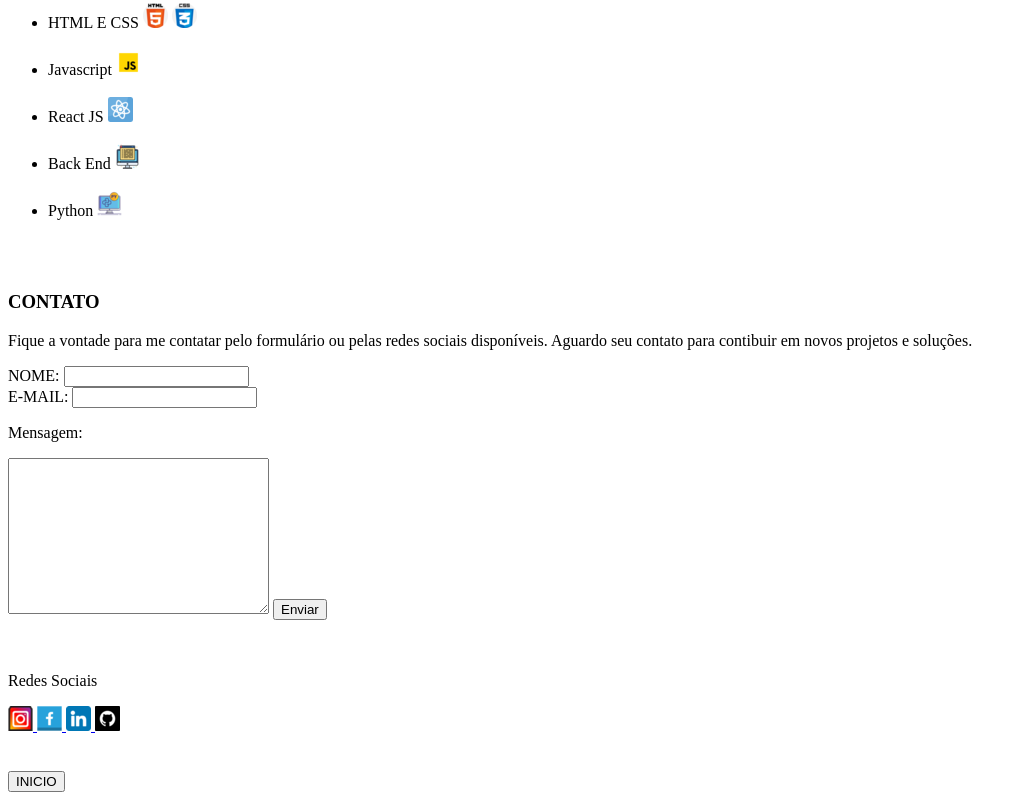
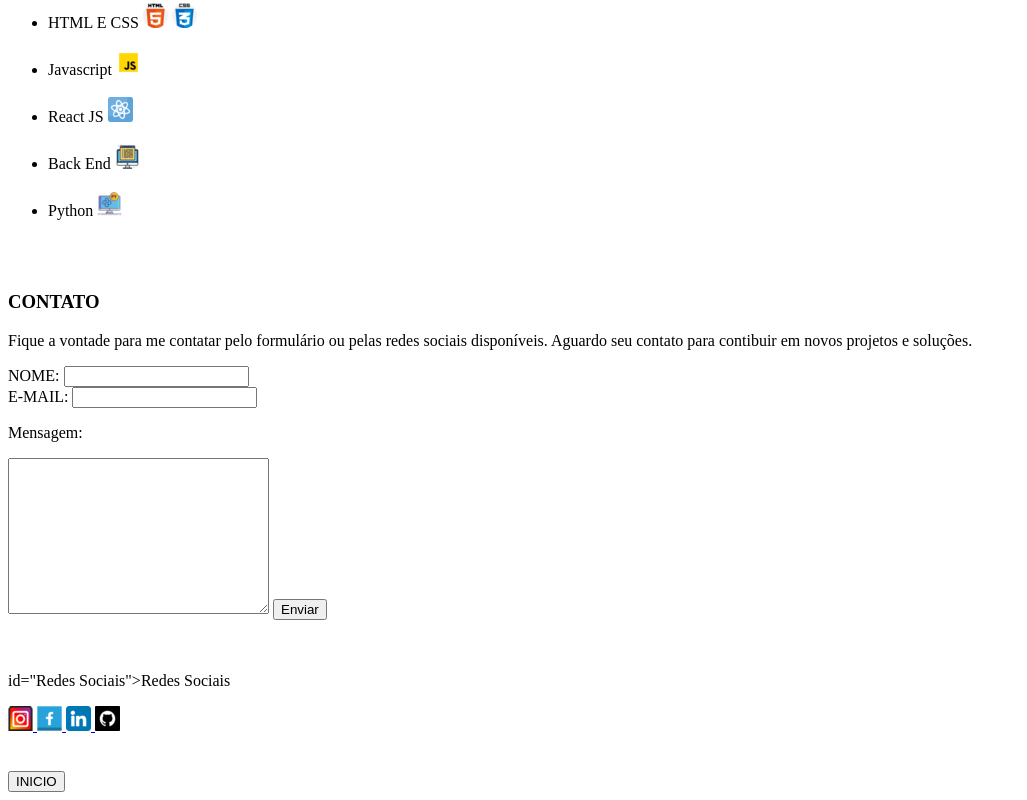
Before and after one commit to telmolazaro/MEU-PROJETO-HTML, a plain HTML site: page index.html in a window 1280 px wide. Shown: the part 1075-1875 px from the top of the page, without its empty margins (0-1027 px from the left). Drawn offline with Linux system fonts and the light colour scheme.

Commit message:
alterações portifólio

```diff
--- a/index.html
+++ b/index.html
@@ -86,7 +86,7 @@ Pretendo apresentar soluções e inovações para clientes e parceiros com quali
 <br>
 <br>
 <br>
-        <p id="Redes Sociais">Redes Sociais</p>
+        <p> id="Redes Sociais">Redes Sociais</p>
         <section>
         <a href="https://www.instagram.com/telmolazaro/">
     <img src="instagram.png" alt="logo instagram">
```
